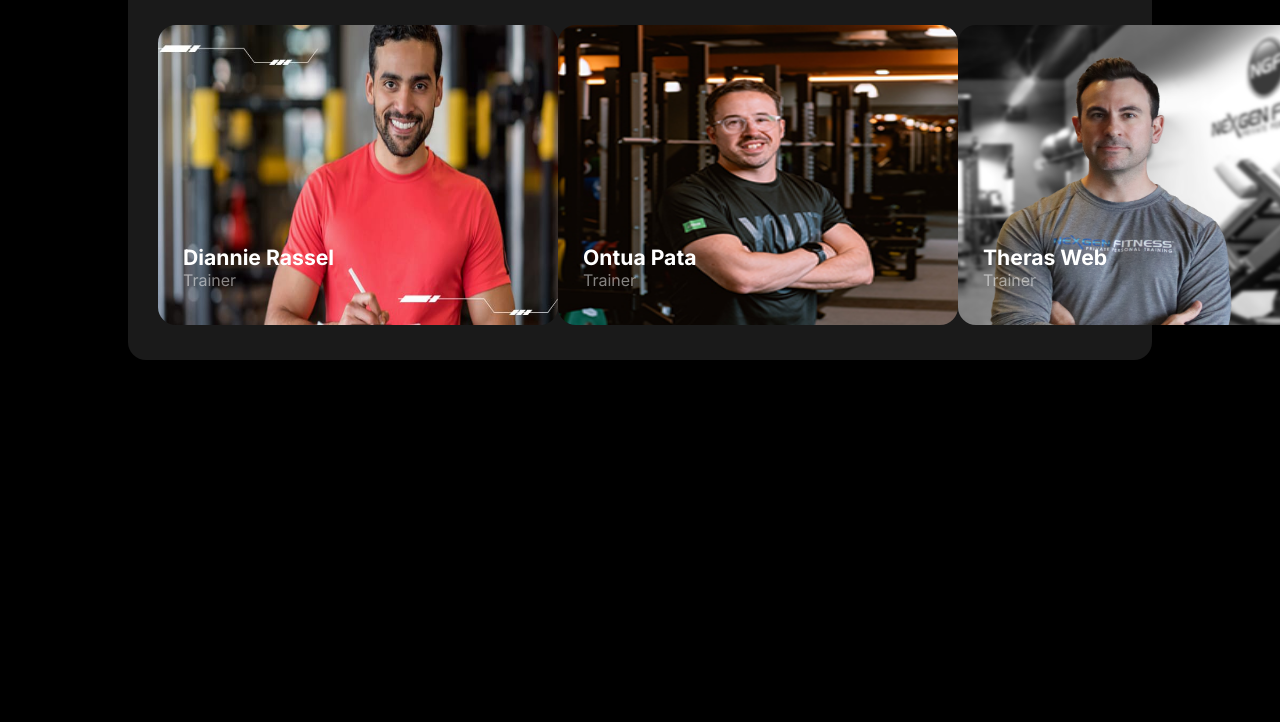
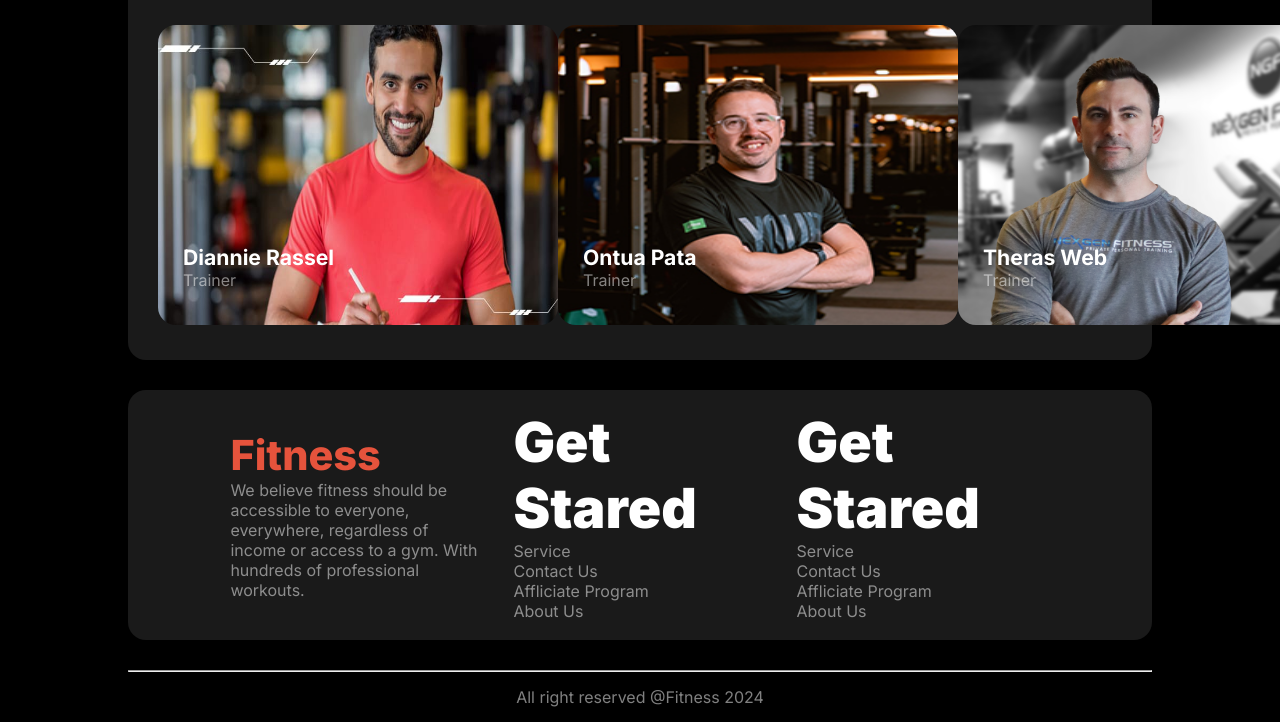
Before and after one commit to Najmul017/aasingment-two-nnajmul, a plain HTML site: page index.html in a window 1280 px wide. Shown: the part 2321-3043 px from the top of the page. Before the commit the page ends 2681 px from the top, so only its background shows below. Drawn offline with Linux system fonts and the light colour scheme.

Commit message:
footer complete

```diff
--- a/index.html
+++ b/index.html
@@ -143,11 +143,44 @@
               </section>
 
 
+
          </main>
 
 
 
 
+</body>
 
-</body>
+
+
+<footer id="footer">
+    <div class="footer-card">
+        <div class="nav-title">
+            Fitness
+            <p class="common-text">
+                We believe fitness should be accessible to everyone, everywhere, regardless of income or access to a gym. With hundreds of professional workouts.
+            </p>
+        </div>
+        <div class="second-card">
+            <h2 class="common-title">Get Stared</h2>
+            <h3 class="common-text">Service</h3>
+            <h3 class="common-text">Contact Us</h3>
+            <h3 class="common-text">Affliciate Program</h3>
+            <h3 class="common-text">About Us</h3>
+        </div>
+        <div>
+            <h2 class="common-title">Get Stared</h2>
+            <h3 class="common-text">Service</h3>
+            <h3 class="common-text">Contact Us</h3>
+            <h3 class="common-text">Affliciate Program</h3>
+            <h3 class="common-text">About Us</h3>
+        </div>
+    </div>
+ </footer>
+
+ <section>
+    <hr>
+    <p style="margin-top: 15px; margin-bottom: 15px; text-align: center;" class="common-text">
+        All right reserved @Fitness 2024</p>
+ </section>
 </html>
--- a/styles/responsive.css
+++ b/styles/responsive.css
@@ -50,4 +50,12 @@
         border-radius: 18px;
 
         }
+        .footer-card{
+            grid-template-columns: repeat(1, 1fr);
+            gap: 30px;
+            margin-top: 30px;
+        }
+        .second-card{
+            margin-top: 50px;
+        }
 }
--- a/styles/style.css
+++ b/styles/style.css
@@ -242,3 +242,23 @@ border-radius: 18px;
     bottom: 40px;
     left: 25px;
 }
+.footer-card{
+    display: grid;
+    grid-template-columns: repeat(3, 1fr);
+    height: 250px;
+
+    gap: 30px;
+    align-items: center;
+    width: 80% ;
+
+    margin: 30px auto;
+}
+.footer-card h3{{
+    margin-top: 20px;
+}}
+#footer{
+    background: rgba(255, 255, 255, 0.1);
+   width: 100%; !important;
+  margin-top: 30px;
+   border-radius: 18px;
+}
```
